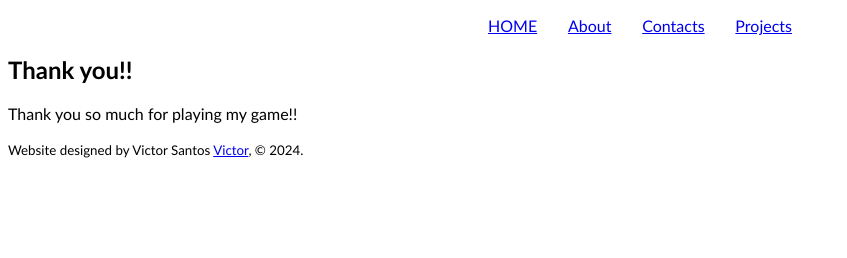
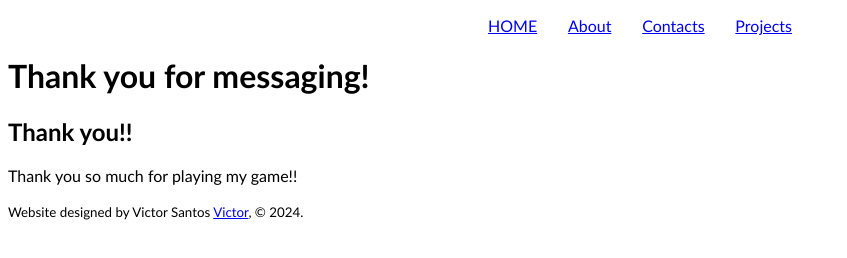
Before and after one commit to VSANT97/-VSANT97-.github.io, a plain HTML site: page thank-you.html in a window 1280 px wide. Shown: the whole page, without its empty margins (0-847 px from the left). Drawn offline with Linux system fonts and the light colour scheme.

Commit message:
Update to Thank-you.html

```diff
--- a/thank-you.html
+++ b/thank-you.html
@@ -17,10 +17,10 @@
             <li><a href="projects.html">Projects</a></li>
         </ul>
     </nav>
-   <!-- <header>
-        <h1>About</h1>
+   <header>
+        <h1>Thank you for messaging!</h1>
 
-   </header>-->
+   </header>
     <section>
 
         <h2></h2>
```
